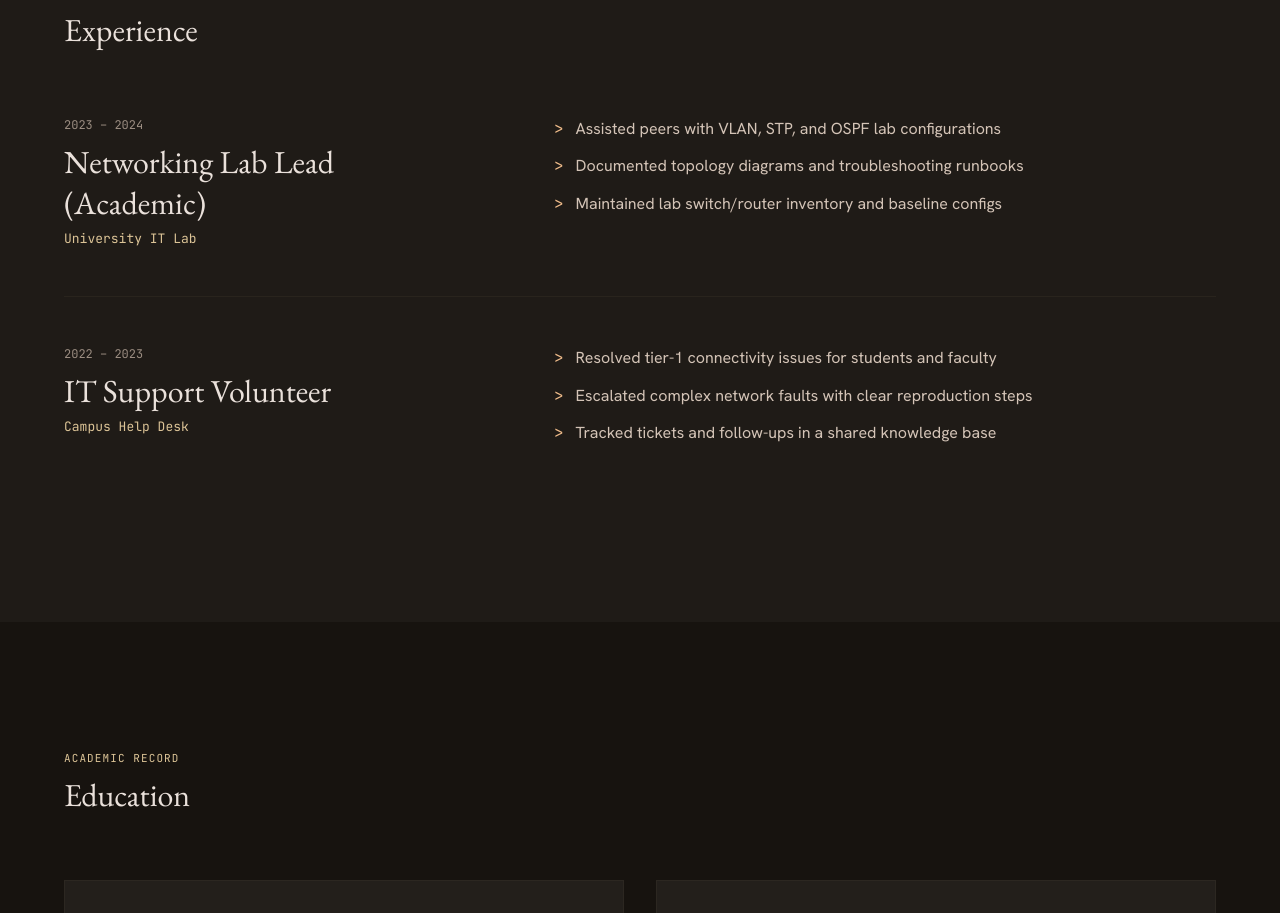
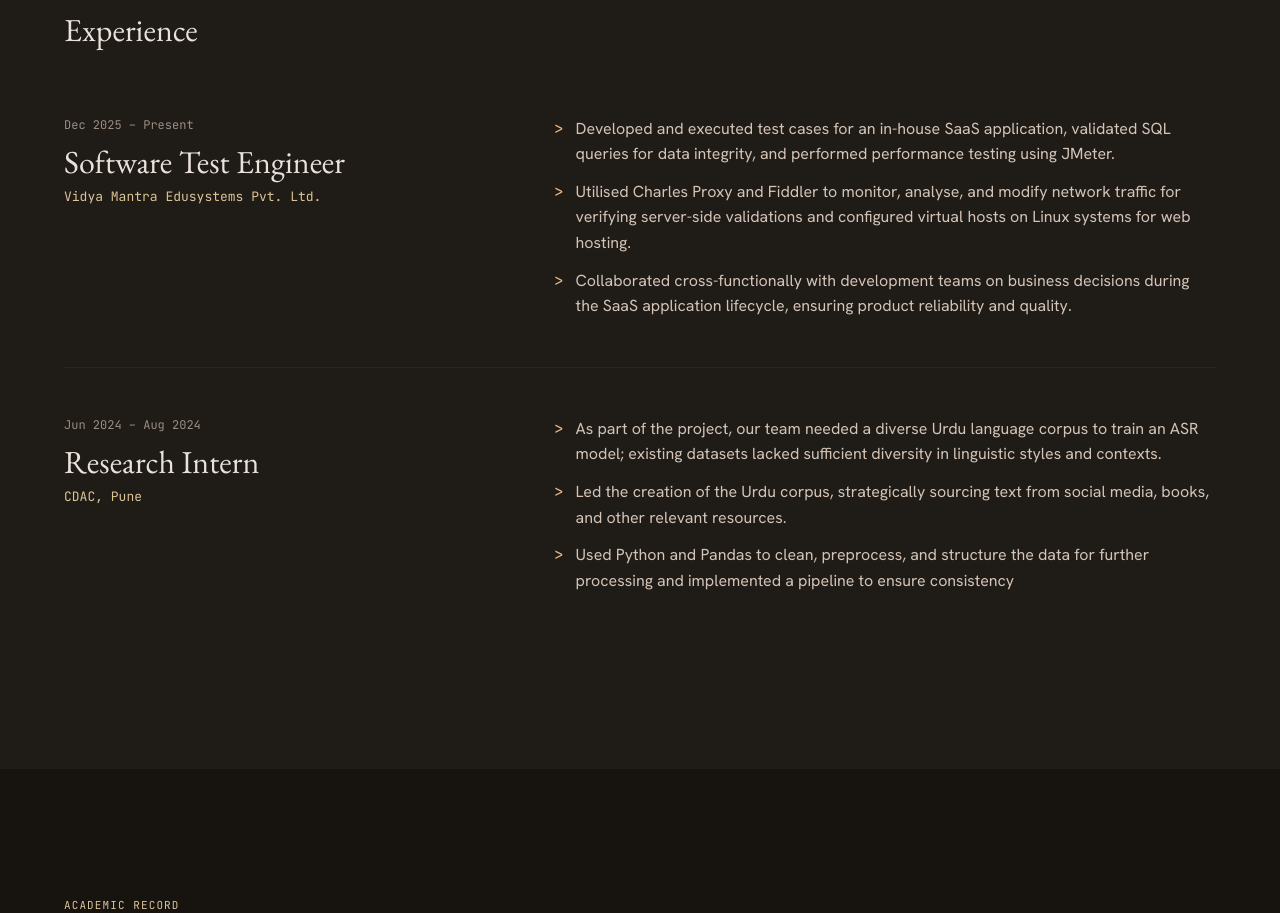
Before and after one commit to syed7086/networks-and-narratives, a Next.js app: page / in a window 1280 px wide. Shown: the part 3246-4159 px from the top of the page. Built offline with nearby package versions, Linux system fonts and the light colour scheme.

Commit message:
Updated Experience Data

```diff
--- a/src/data/experience.ts
+++ b/src/data/experience.ts
@@ -2,25 +2,26 @@ import type { ExperienceEntry } from "@/types/content";
 
 export const experience: ExperienceEntry[] = [
   {
-    id: "network-lab-lead",
-    role: "Networking Lab Lead (Academic)",
-    company: "University IT Lab",
-    period: "2023 – 2024",
+    id: "fulltime-role",
+    role: "Software Test Engineer",
+    company: "Vidya Mantra Edusystems Pvt. Ltd.",
+    period: "Dec 2025 – Present",
     bullets: [
-      "Assisted peers with VLAN, STP, and OSPF lab configurations",
-      "Documented topology diagrams and troubleshooting runbooks",
-      "Maintained lab switch/router inventory and baseline configs",
+      "Developed and executed test cases for an in-house SaaS application, validated SQL queries for data integrity, and performed performance testing using JMeter.",
+      "Utilised Charles Proxy and Fiddler to monitor, analyse, and modify network traffic for verifying server-side validations and configured virtual hosts on Linux systems for web hosting.",
+      "Collaborated cross-functionally with development teams on business decisions during the SaaS application lifecycle, ensuring product reliability and quality.",
+
     ],
   },
   {
-    id: "it-support-volunteer",
-    role: "IT Support Volunteer",
-    company: "Campus Help Desk",
-    period: "2022 – 2023",
+    id: "intern",
+    role: "Research Intern",
+    company: "CDAC, Pune",
+    period: "Jun 2024 – Aug 2024",
     bullets: [
-      "Resolved tier-1 connectivity issues for students and faculty",
-      "Escalated complex network faults with clear reproduction steps",
-      "Tracked tickets and follow-ups in a shared knowledge base",
+      "As part of the project, our team needed a diverse Urdu language corpus to train an ASR model; existing datasets lacked sufficient diversity in linguistic styles and contexts.",
+      "Led the creation of the Urdu corpus, strategically sourcing text from social media, books, and other relevant resources.",
+      "Used Python and Pandas to clean, preprocess, and structure the data for further processing and implemented a pipeline to ensure consistency"
     ],
   },
 ];
```
